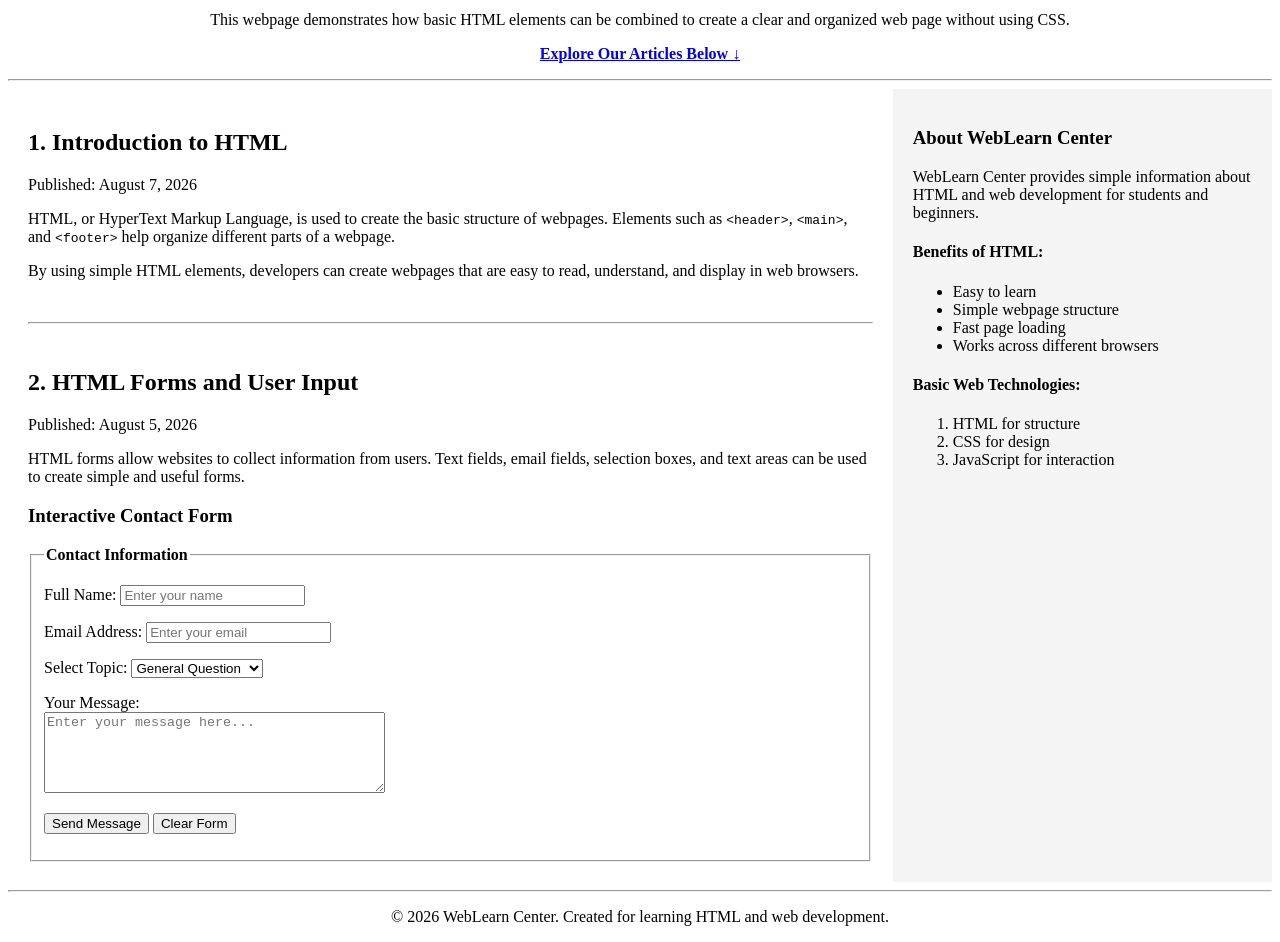
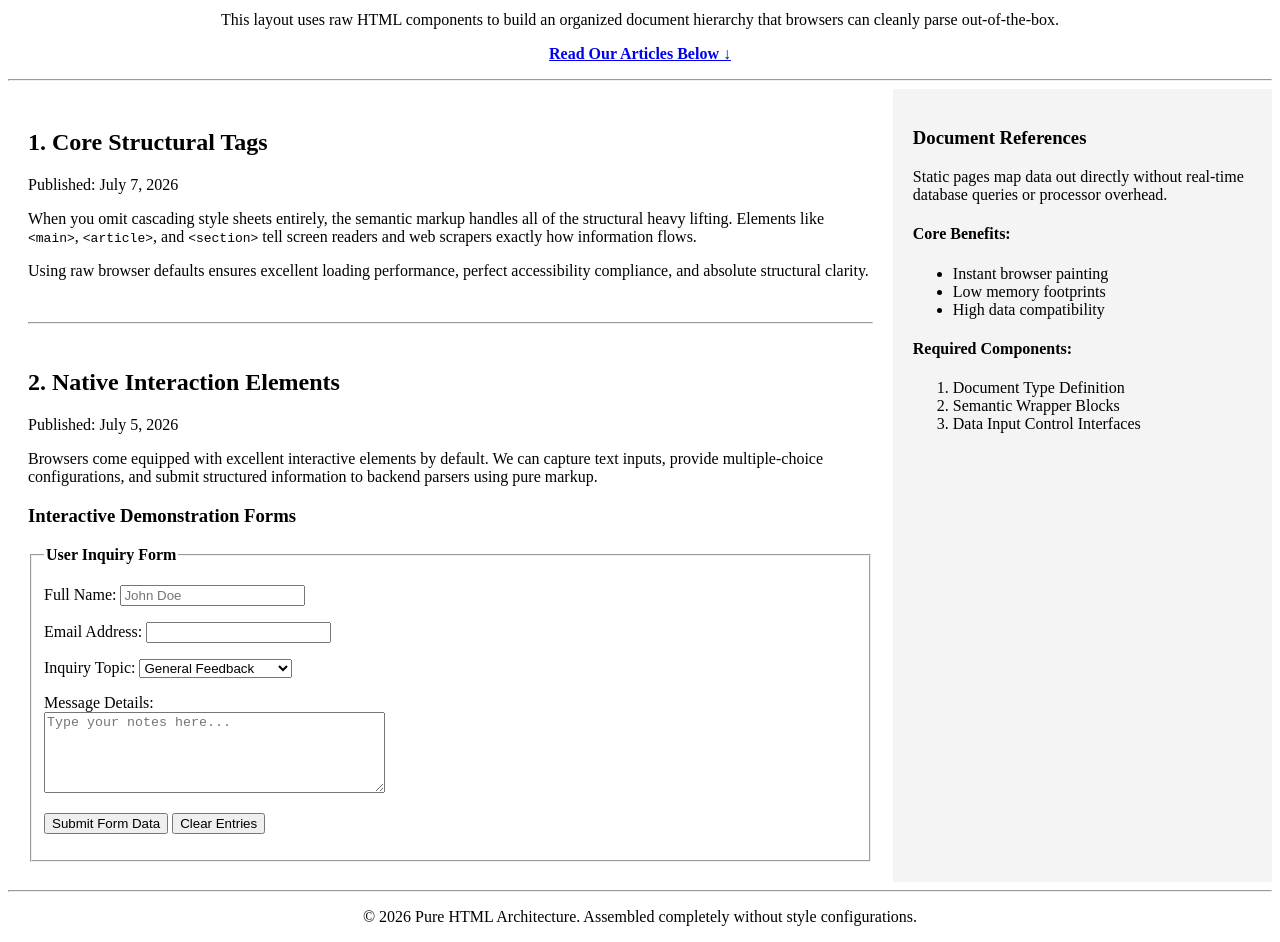
Before and after one commit to karrirama/FS-LAB, a plain HTML site: page Record/Week1&2/static_webpage.html in a window 1280 px wide. Shown: the part 174-1116 px from the top of the page. Drawn offline with Linux system fonts and the light colour scheme.

Commit message:
Refactor static webpage to pure semantic HTML
Updated the static webpage to use pure semantic HTML structure without CSS, enhancing accessibility and clarity.

```diff
--- a/Record/Week1&2/static_webpage.html
+++ b/Record/Week1&2/static_webpage.html
@@ -1,11 +1,9 @@
 <!DOCTYPE html>
 <html lang="en">
-
 <head>
     <meta charset="UTF-8">
-    <title>WebLearn Center</title>
+    <title>Pure Semantic HTML Static Webpage</title>
 </head>
-
 <body>
 
     <!-- Header Section -->
@@ -13,7 +11,7 @@
         <table width="100%" border="0" cellspacing="0" cellpadding="10">
             <tr>
                 <td>
-                <h1>WebLearn Center</h1>
+                    <h1>StaticWeb</h1>
                 </td>
                 <td align="right">
                     <nav>
@@ -32,17 +30,9 @@
     <!-- Hero / Showcase Section -->
     <section id="home">
         <center>
-        <h2>Building Web Pages with HTML</h2>
-        <p>
-            This webpage demonstrates how basic HTML elements can be
-            combined to create a clear and organized web page without
-            using CSS.
-        </p>
-        <p>
-            <a href="#articles">
-                <b>Explore Our Articles Below &darr;</b>
-            </a>
-        </p>
+            <h2>Semantic Structures Without CSS</h2>
+            <p>This layout uses raw HTML components to build an organized document hierarchy that browsers can cleanly parse out-of-the-box.</p>
+            <p><a href="#articles"><b>Read Our Articles Below &darr;</b></a></p>
         </center>
     </section>
 
@@ -54,169 +44,77 @@
 
             <!-- Left Side: Main Content Column -->
             <td width="70%">
-
                 <main id="articles">
 
-                <!-- First Article -->
                     <article>
-                    <h2>1. Introduction to HTML</h2>
-
-                    <p>Published: August 7, 2026</p>
-
-                    <p>
-                        HTML, or HyperText Markup Language, is used to
-                        create the basic structure of webpages.
-                        Elements such as
-                        <code>&lt;header&gt;</code>,
-                        <code>&lt;main&gt;</code>, and
-                        <code>&lt;footer&gt;</code>
-                        help organize different parts of a webpage.
-                    </p>
-
-                    <p>
-                        By using simple HTML elements, developers can
-                        create webpages that are easy to read,
-                        understand, and display in web browsers.
-                    </p>
+                        <h2>1. Core Structural Tags</h2>
+                        <p>Published: July 7, 2026</p>
+                        <p>When you omit cascading style sheets entirely, the semantic markup handles all of the structural heavy lifting. Elements like <code>&lt;main&gt;</code>, <code>&lt;article&gt;</code>, and <code>&lt;section&gt;</code> tell screen readers and web scrapers exactly how information flows.</p>
+                        <p>Using raw browser defaults ensures excellent loading performance, perfect accessibility compliance, and absolute structural clarity.</p>
                     </article>
 
-                <br>
-                <hr>
-                <br>
+                    <br><hr><br>
 
-                <!-- Second Article -->
                     <article>
-                    <h2>2. HTML Forms and User Input</h2>
+                        <h2>2. Native Interaction Elements</h2>
+                        <p>Published: July 5, 2026</p>
+                        <p>Browsers come equipped with excellent interactive elements by default. We can capture text inputs, provide multiple-choice configurations, and submit structured information to backend parsers using pure markup.</p>
 
-                    <p>Published: August 5, 2026</p>
-
+                        <h3>Interactive Demonstration Forms</h3>
+                        <form id="contact" action="#" method="post">
+                            <fieldset>
+                                <legend><b>User Inquiry Form</b></legend>
                                 <p>
-                        HTML forms allow websites to collect information
-                        from users. Text fields, email fields, selection
-                        boxes, and text areas can be used to create
-                        simple and useful forms.
+                                    <label for="name">Full Name: </label>
+                                    <input type="text" id="name" name="username" required placeholder="John Doe">
                                 </p>
-
-                    <h3>Interactive Contact Form</h3>
-
-                    <!-- Contact Form -->
-                    <form id="contact" action="#" method="post">
-
-                        <fieldset>
-
-                            <legend>
-                                <b>Contact Information</b>
-                            </legend>
-
                                 <p>
-                                <label for="name">
-                                    Full Name:
-                                </label>
-
-                                <input type="text"
-                                       id="name"
-                                       name="username"
-                                       required
-                                       placeholder="Enter your name">
+                                    <label for="email">Email Address: </label>
+                                    <input type="email" id="email" name="useremail" required>
                                 </p>
-
                                 <p>
-                                <label for="email">
-                                    Email Address:
-                                </label>
-
-                                <input type="email"
-                                       id="email"
-                                       name="useremail"
-                                       required
-                                       placeholder="Enter your email">
-                            </p>
-
-                            <p>
-                                <label for="topic">
-                                    Select Topic:
-                                </label>
-
+                                    <label for="topic">Inquiry Topic: </label>
                                     <select id="topic" name="usertopic">
-
-                                    <option value="general">
-                                        General Question
-                                    </option>
-
-                                    <option value="html">
-                                        HTML Learning
-                                    </option>
-
-                                    <option value="web">
-                                        Web Development
-                                    </option>
-
+                                        <option value="general">General Feedback</option>
+                                        <option value="technical">Technical Architecture</option>
+                                        <option value="academics">Academic Curriculum</option>
                                     </select>
                                 </p>
-
                                 <p>
-                                <label for="message">
-                                    Your Message:
-                                </label>
-
-                                <br>
-
-                                <textarea id="message"
-                                          name="usermessage"
-                                          rows="5"
-                                          cols="40"
-                                          placeholder="Enter your message here..."></textarea>
+                                    <label for="message">Message Details:</label><br>
+                                    <textarea id="message" name="usermessage" rows="5" cols="40" placeholder="Type your notes here..."></textarea>
                                 </p>
-
                                 <p>
-                                <input type="submit"
-                                       value="Send Message">
-
-                                <input type="reset"
-                                       value="Clear Form">
+                                    <input type="submit" value="Submit Form Data">
+                                    <input type="reset" value="Clear Entries">
                                 </p>
-
                             </fieldset>
-
                         </form>
-
                     </article>
 
                 </main>
-
             </td>
 
             <!-- Right Side: Sidebar Column -->
             <td width="30%" bgcolor="#f4f4f4">
+                <aside id="about">
+                    <h3>Document References</h3>
+                    <p>Static pages map data out directly without real-time database queries or processor overhead.</p>
 
-            <aside id="about">
-
-                <h3>About WebLearn Center</h3>
-
-                <p>
-                    WebLearn Center provides simple information about
-                    HTML and web development for students and beginners.
-                </p>
-
-                <h4>Benefits of HTML:</h4>
-
+                    <h4>Core Benefits:</h4>
                     <ul>
-                    <li>Easy to learn</li>
-                    <li>Simple webpage structure</li>
-                    <li>Fast page loading</li>
-                    <li>Works across different browsers</li>
+                        <li>Instant browser painting</li>
+                        <li>Low memory footprints</li>
+                        <li>High data compatibility</li>
                     </ul>
 
-                <h4>Basic Web Technologies:</h4>
-
+                    <h4>Required Components:</h4>
                     <ol>
-                    <li>HTML for structure</li>
-                    <li>CSS for design</li>
-                    <li>JavaScript for interaction</li>
+                        <li>Document Type Definition</li>
+                        <li>Semantic Wrapper Blocks</li>
+                        <li>Data Input Control Interfaces</li>
                     </ol>
-
                 </aside>
-
             </td>
 
         </tr>
@@ -227,10 +125,7 @@
     <!-- Footer Section -->
     <footer>
         <center>
-        <p>
-            &copy; 2026 WebLearn Center.
-            Created for learning HTML and web development.
-        </p>
+            <p>&copy; 2026 Pure HTML Architecture. Assembled completely without style configurations.</p>
         </center>
     </footer>
 
```
Lines whose indentation alone changed are shown as unchanged.
